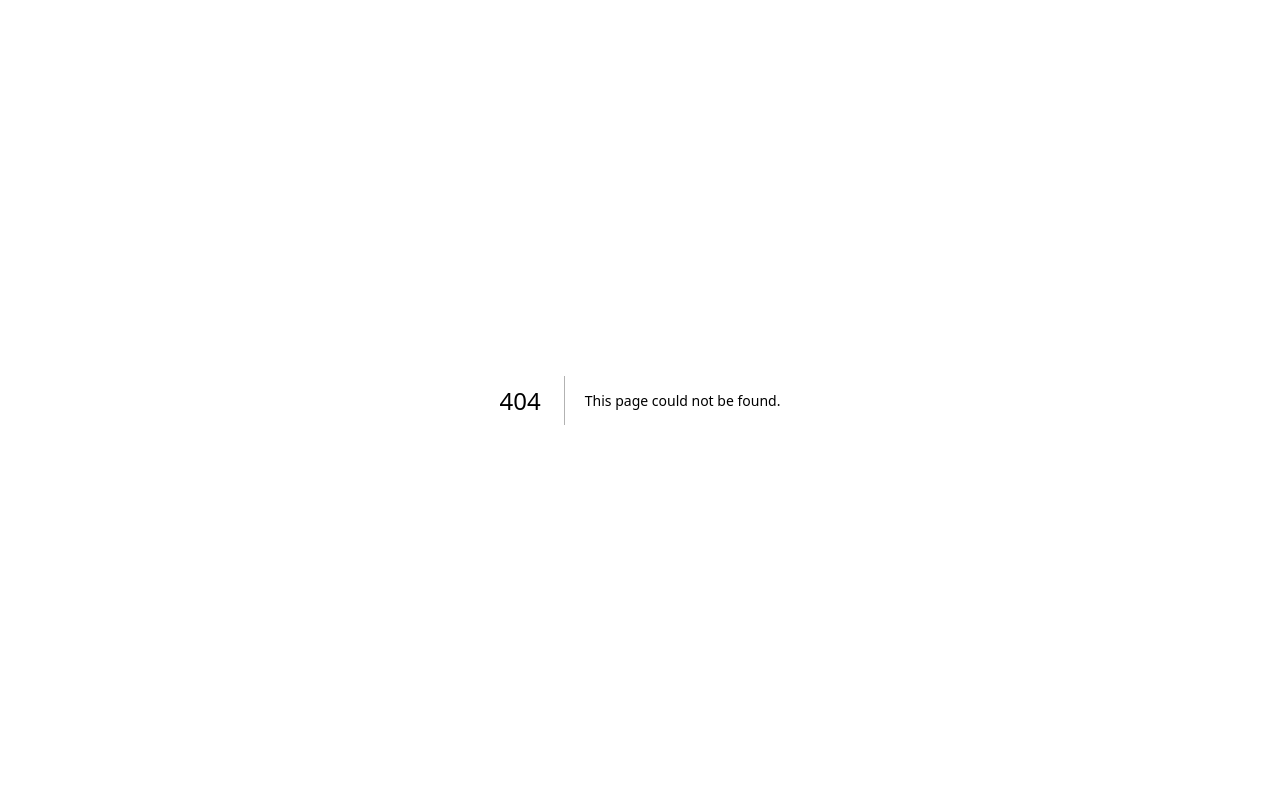
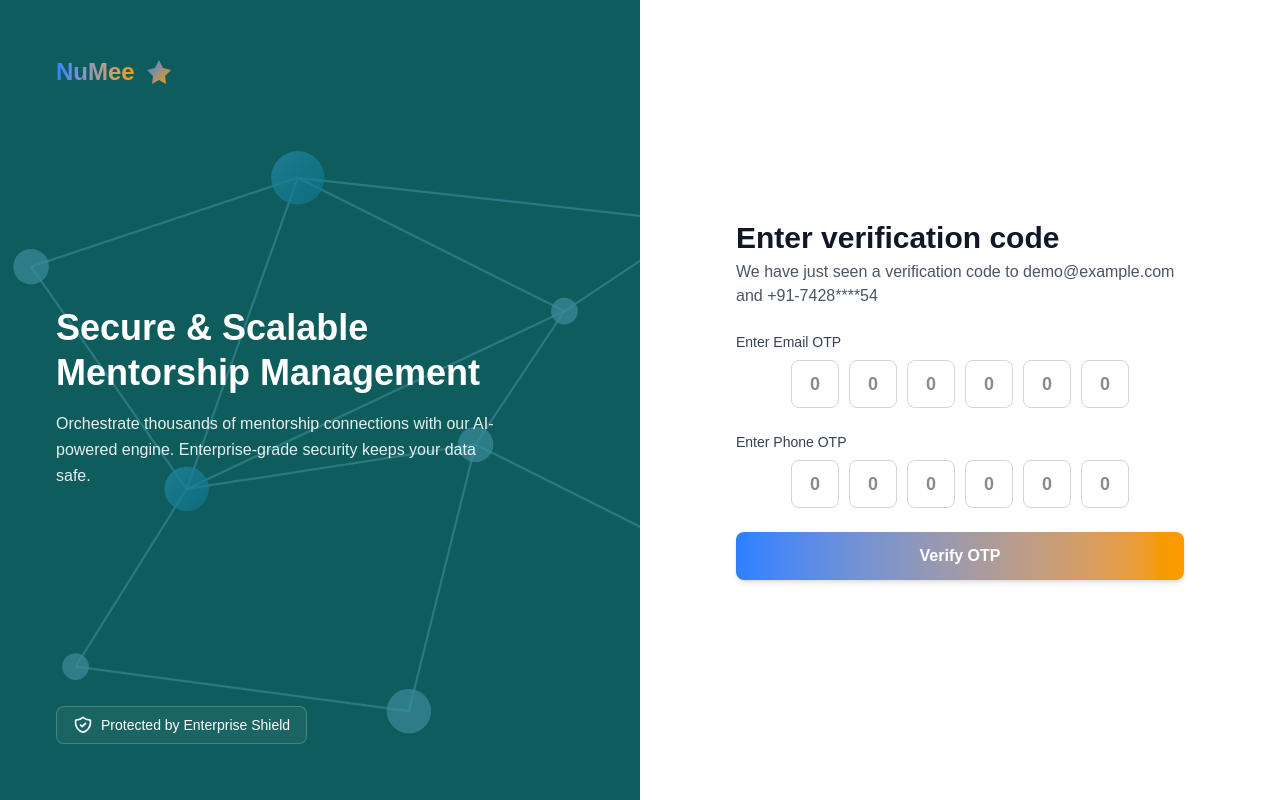
Before and after one commit to ravi-gupta-97/numee, a Next.js app: page /user/signup/verify-code in a window 1280 px wide. Before the commit this address had no page. Built offline with nearby package versions, Linux system fonts and the light colour scheme.

Commit message:
UI updates (#2)

```diff
--- a/app/user/signup/page.tsx
+++ b/app/user/signup/page.tsx
@@ -10,18 +10,31 @@ import { SelectInput } from "@/components/ui/SelectInput";
 import { CheckboxField } from "@/components/ui/CheckboxField";
 import { GradientButton } from "@/components/ui/GradientButton";
 import { CalendarIcon } from "@/components/ui/CalendarIcon";
+import { OTPSentModal } from "@/components/ui/OTPSentModal";
 
 export default function SignupPage() {
   const [agreeToTerms, setAgreeToTerms] = useState(true);
+  const [showOTPModal, setShowOTPModal] = useState(false);
+
+  const handleCreateAccount = (e: React.FormEvent) => {
+    e.preventDefault();
+    setShowOTPModal(true);
+  };
 
   return (
     <AuthLayout rightPanelOverflow>
+      <OTPSentModal
+        open={showOTPModal}
+        onClose={() => setShowOTPModal(false)}
+        email="de***@example.com"
+        phone="+91-7428****54"
+      />
       <AuthFormHeading
         title="Create your account"
         subtitle="Be part of our global team, make learning great by signing up with us today!"
       />
 
-      <form className="space-y-5" onSubmit={(e) => e.preventDefault()}>
+      <form className="space-y-5" onSubmit={handleCreateAccount}>
         <div className="grid grid-cols-2 gap-4">
           <LabeledInput
             id="firstName"
--- /dev/null
+++ b/app/user/signup/verify-code/page.tsx
@@ -0,0 +1,49 @@
+"use client";
+
+import { useState } from "react";
+import { AuthLayout } from "@/components/auth/AuthLayout";
+import { AuthFormHeading } from "@/components/auth/AuthFormHeading";
+import { OTPInput } from "@/components/ui/OTPInput";
+import { GradientButton } from "@/components/ui/GradientButton";
+import { AccountCreatedModal } from "@/components/ui/AccountCreatedModal";
+
+export default function VerifyCodePage() {
+  const [emailOTP, setEmailOTP] = useState("");
+  const [phoneOTP, setPhoneOTP] = useState("");
+  const [showSuccessModal, setShowSuccessModal] = useState(false);
+
+  const handleVerifyOTP = (e: React.FormEvent) => {
+    e.preventDefault();
+    setShowSuccessModal(true);
+  };
+
+  return (
+    <AuthLayout>
+      <AccountCreatedModal open={showSuccessModal} onClose={() => setShowSuccessModal(false)} />
+      <AuthFormHeading
+        title="Enter verification code"
+        subtitle="We have just seen a verification code to demo@example.com and +91-7428****54"
+      />
+
+      <form className="space-y-6" onSubmit={handleVerifyOTP}>
+        <OTPInput
+          id="email-otp"
+          label="Enter Email OTP"
+          length={6}
+          value={emailOTP}
+          onChange={setEmailOTP}
+          placeholder="0"
+        />
+        <OTPInput
+          id="phone-otp"
+          label="Enter Phone OTP"
+          length={6}
+          value={phoneOTP}
+          onChange={setPhoneOTP}
+          placeholder="0"
+        />
+        <GradientButton>Verify OTP</GradientButton>
+      </form>
+    </AuthLayout>
+  );
+}
--- /dev/null
+++ b/components/ui/AccountCreatedModal.tsx
@@ -0,0 +1,59 @@
+"use client";
+
+import { Modal } from "./Modal";
+
+function SuccessCheckIcon() {
+  return (
+    <svg
+      className="w-16 h-16 mx-auto text-green-500"
+      fill="none"
+      stroke="currentColor"
+      viewBox="0 0 24 24"
+    >
+      <path
+        strokeLinecap="round"
+        strokeLinejoin="round"
+        strokeWidth={2}
+        d="M9 12l2 2 4-4m6 2a9 9 0 11-18 0 9 9 0 0118 0z"
+      />
+    </svg>
+  );
+}
+
+export function AccountCreatedModal({
+  open,
+  onClose,
+}: {
+  open: boolean;
+  onClose: () => void;
+}) {
+  return (
+    <Modal open={open} onClose={onClose}>
+      <button
+        type="button"
+        onClick={onClose}
+        className="absolute right-4 top-4 p-1 text-gray-400 hover:text-gray-600 rounded transition"
+        aria-label="Close"
+      >
+        <svg className="w-5 h-5" fill="none" stroke="currentColor" viewBox="0 0 24 24">
+          <path strokeLinecap="round" strokeLinejoin="round" strokeWidth={2} d="M6 18L18 6M6 6l12 12" />
+        </svg>
+      </button>
+
+      <div className="p-8 pt-12 text-center">
+        <SuccessCheckIcon />
+        <h3 className="mt-6 text-xl font-bold text-gray-900">Success!</h3>
+        <p className="mt-3 text-sm text-gray-600 leading-relaxed">
+          Your account has been created successfully.
+        </p>
+        <button
+          type="button"
+          onClick={onClose}
+          className="mt-6 w-full py-2.5 rounded-lg font-medium text-gray-800 bg-white border border-gray-300 hover:bg-gray-50 transition"
+        >
+          Close
+        </button>
+      </div>
+    </Modal>
+  );
+}
--- /dev/null
+++ b/components/ui/Modal.tsx
@@ -0,0 +1,44 @@
+"use client";
+
+import { useEffect } from "react";
+
+export function Modal({
+  open,
+  onClose,
+  children,
+  className = "",
+}: {
+  open: boolean;
+  onClose: () => void;
+  children: React.ReactNode;
+  className?: string;
+}) {
+  useEffect(() => {
+    if (!open) return;
+    const handleEscape = (e: KeyboardEvent) => e.key === "Escape" && onClose();
+    document.addEventListener("keydown", handleEscape);
+    document.body.style.overflow = "hidden";
+    return () => {
+      document.removeEventListener("keydown", handleEscape);
+      document.body.style.overflow = "";
+    };
+  }, [open, onClose]);
+
+  if (!open) return null;
+
+  return (
+    <div
+      className="fixed inset-0 z-50 flex items-center justify-center p-4 bg-black/40"
+      onClick={onClose}
+      role="dialog"
+      aria-modal="true"
+    >
+      <div
+        className={`relative w-full max-w-md rounded-xl bg-white shadow-xl ${className}`}
+        onClick={(e) => e.stopPropagation()}
+      >
+        {children}
+      </div>
+    </div>
+  );
+}
--- /dev/null
+++ b/components/ui/OTPInput.tsx
@@ -0,0 +1,85 @@
+"use client";
+
+import { useRef, useCallback, KeyboardEvent, ClipboardEvent } from "react";
+
+const inputClassName =
+  "w-11 h-11 sm:w-12 sm:h-12 text-center text-lg font-semibold rounded-lg border border-gray-300 focus:ring-2 focus:ring-blue-500 focus:border-blue-500 outline-none transition";
+
+export function OTPInput({
+  id,
+  label,
+  length = 6,
+  value,
+  onChange,
+  placeholder = "0",
+  className = "",
+}: {
+  id: string;
+  label: string;
+  length?: number;
+  value: string;
+  onChange: (value: string) => void;
+  placeholder?: string;
+  className?: string;
+}) {
+  const refs = useRef<(HTMLInputElement | null)[]>([]);
+  const raw = value.replace(/\D/g, "").slice(0, length).split("");
+  const digits = Array.from({ length }, (_, i) => raw[i] ?? "");
+
+  const setDigit = useCallback(
+    (index: number, char: string) => {
+      const digit = char.replace(/\D/g, "").slice(-1);
+      const next = [...digits];
+      next[index] = digit;
+      onChange(next.join("").slice(0, length));
+    },
+    [value, length, onChange, digits]
+  );
+
+  const handleKeyDown = (index: number, e: KeyboardEvent<HTMLInputElement>) => {
+    if (e.key === "Backspace" && !digits[index] && index > 0) {
+      refs.current[index - 1]?.focus();
+      setDigit(index - 1, "");
+    } else if (e.key === "ArrowLeft" && index > 0) {
+      refs.current[index - 1]?.focus();
+    } else if (e.key === "ArrowRight" && index < length - 1) {
+      refs.current[index + 1]?.focus();
+    }
+  };
+
+  const handlePaste = (e: ClipboardEvent<HTMLInputElement>) => {
+    e.preventDefault();
+    const pasted = e.clipboardData.getData("text").replace(/\D/g, "").slice(0, length);
+    onChange(pasted);
+    const nextIndex = Math.min(pasted.length, length - 1);
+    refs.current[nextIndex]?.focus();
+  };
+
+  return (
+    <div className={className}>
+      <label htmlFor={`${id}-0`} className="block text-sm font-medium text-gray-700 mb-2">
+        {label}
+      </label>
+      <div className="flex gap-2 justify-center sm:gap-2.5">
+        {Array.from({ length }).map((_, i) => (
+          <input
+            key={i}
+            ref={(el) => { refs.current[i] = el; }}
+            id={i === 0 ? id : `${id}-${i}`}
+            type="text"
+            inputMode="numeric"
+            maxLength={1}
+            autoComplete="one-time-code"
+            value={digits[i] ?? ""}
+            placeholder={placeholder}
+            onChange={(e) => setDigit(i, e.target.value)}
+            onKeyDown={(e) => handleKeyDown(i, e)}
+            onPaste={handlePaste}
+            className={inputClassName}
+            aria-label={`${label} digit ${i + 1}`}
+          />
+        ))}
+      </div>
+    </div>
+  );
+}
--- /dev/null
+++ b/components/ui/OTPSentModal.tsx
@@ -0,0 +1,87 @@
+"use client";
+
+import { Modal } from "./Modal";
+
+function EnvelopeCheckIcon() {
+  return (
+    <svg
+      className="w-16 h-16 mx-auto"
+      viewBox="0 0 80 80"
+      fill="none"
+      xmlns="http://www.w3.org/2000/svg"
+    >
+      <defs>
+        <linearGradient id="envelopeGrad" x1="0%" y1="0%" x2="100%" y2="100%">
+          <stop offset="0%" stopColor="#a855f7" />
+          <stop offset="100%" stopColor="#ec4899" />
+        </linearGradient>
+      </defs>
+      {/* Envelope */}
+      <path
+        d="M10 22L40 42L70 22V58H10V22Z"
+        stroke="url(#envelopeGrad)"
+        strokeWidth="3"
+        strokeLinejoin="round"
+        fill="none"
+      />
+      <path
+        d="M10 22L40 42L70 22"
+        stroke="url(#envelopeGrad)"
+        strokeWidth="3"
+        strokeLinecap="round"
+        strokeLinejoin="round"
+      />
+      {/* Checkmark */}
+      <path
+        d="M28 42L36 50L52 34"
+        stroke="url(#envelopeGrad)"
+        strokeWidth="3"
+        strokeLinecap="round"
+        strokeLinejoin="round"
+      />
+    </svg>
+  );
+}
+
+export function OTPSentModal({
+  open,
+  onClose,
+  email = "de***@example.com",
+  phone = "+91-7428****54",
+}: {
+  open: boolean;
+  onClose: () => void;
+  email?: string;
+  phone?: string;
+}) {
+  return (
+    <Modal open={open} onClose={onClose}>
+      <button
+        type="button"
+        onClick={onClose}
+        className="absolute right-4 top-4 p-1 text-gray-400 hover:text-gray-600 rounded transition"
+        aria-label="Close"
+      >
+        <svg className="w-5 h-5" fill="none" stroke="currentColor" viewBox="0 0 24 24">
+          <path strokeLinecap="round" strokeLinejoin="round" strokeWidth={2} d="M6 18L18 6M6 6l12 12" />
+        </svg>
+      </button>
+
+      <div className="p-8 pt-12 text-center">
+        <EnvelopeCheckIcon />
+        <h3 className="mt-6 text-xl font-bold text-gray-900">Check Your Email & phone</h3>
+        <p className="mt-3 text-sm text-gray-600 leading-relaxed">
+          A 4-digit OTP has been sent to your registered email {email} and {phone}. Please check your
+          inbox and proceed.
+        </p>
+        <button
+          type="button"
+          onClick={onClose}
+          className="mt-6 w-full py-2.5 rounded-lg font-medium text-gray-700 bg-white border border-gray-300 hover:bg-gray-50 transition"
+        >
+          Close
+        </button>
+      </div>
+    </Modal>
+  );
+}
--- a/components/ui/index.ts
+++ b/components/ui/index.ts
@@ -1,7 +1,11 @@
+export { AccountCreatedModal } from "./AccountCreatedModal";
 export { CalendarIcon } from "./CalendarIcon";
 export { CheckboxField } from "./CheckboxField";
 export { FileDropZone } from "./FileDropZone";
 export { GradientButton } from "./GradientButton";
 export { LabeledInput } from "./LabeledInput";
+export { Modal } from "./Modal";
+export { OTPSentModal } from "./OTPSentModal";
+export { OTPInput } from "./OTPInput";
 export { PasswordInput } from "./PasswordInput";
 export { SelectInput } from "./SelectInput";
```
